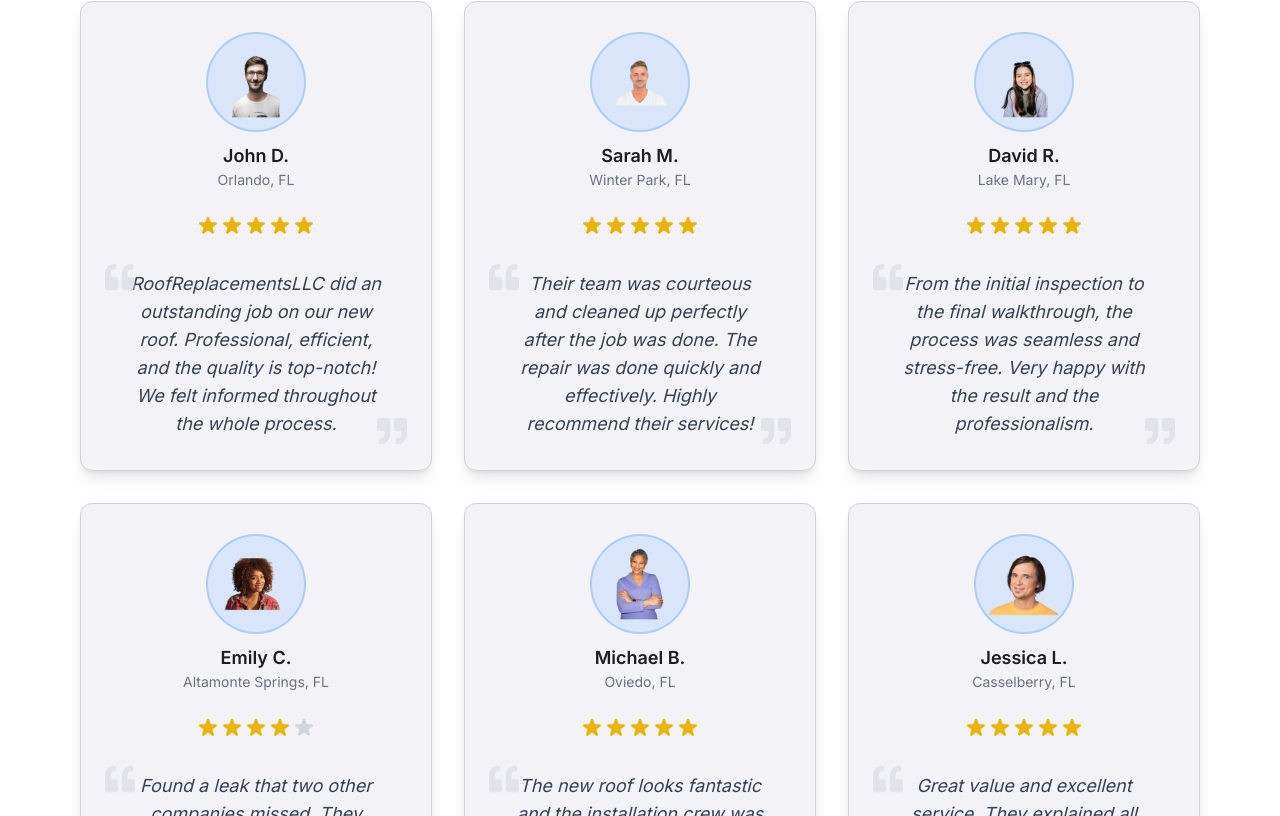
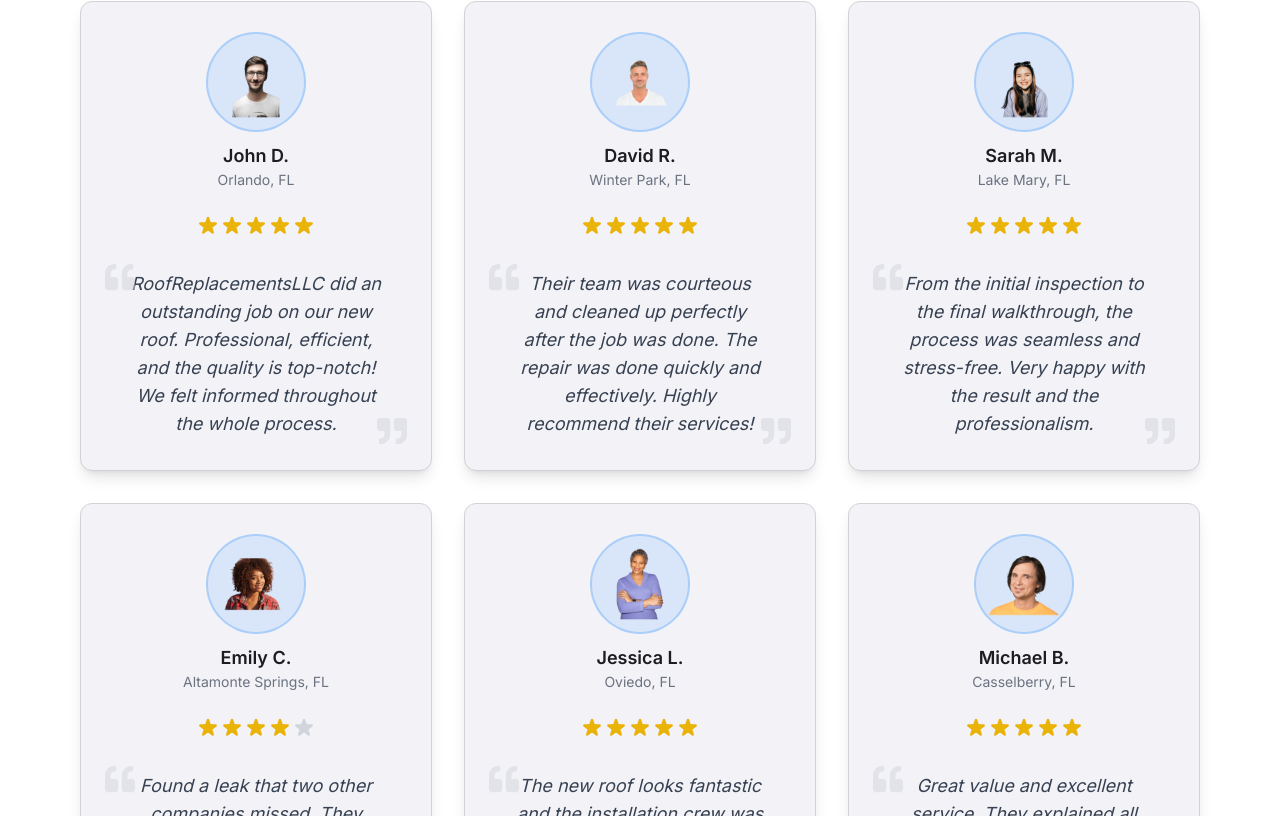
Before and after one commit to mashuppss/roofing, a Next.js app: page / in a window 1280 px wide. Shown: the part 3744-4560 px from the top of the page. Built offline with nearby package versions, Linux system fonts and the light colour scheme.

Commit message:
Added custoemrs

```diff
--- a/app/components/Testimonials.tsx
+++ b/app/components/Testimonials.tsx
@@ -38,14 +38,14 @@ const testimonialsData = [
   },
   {
     quote: "Their team was courteous and cleaned up perfectly after the job was done. The repair was done quickly and effectively. Highly recommend their services!",
-    name: "Sarah M.",
+    name: "David R.",
     location: "Winter Park, FL",
     rating: 5,
     imageUrl: `${basePath}/assets/customers/2.png` // Added image URL
   },
   {
     quote: "From the initial inspection to the final walkthrough, the process was seamless and stress-free. Very happy with the result and the professionalism.",
-    name: "David R.",
+    name: "Sarah M.",
     location: "Lake Mary, FL",
     rating: 5,
     imageUrl: `${basePath}/assets/customers/3.png` // Added image URL
@@ -59,14 +59,14 @@ const testimonialsData = [
   },
   {
     quote: "The new roof looks fantastic and the installation crew was incredibly professional and efficient. Would definitely use them again.",
-    name: "Michael B.",
+    name: "Jessica L.",
     location: "Oviedo, FL",
     rating: 5,
     imageUrl: `${basePath}/assets/customers/5.png` // Added image URL
   },
   {
     quote: "Great value and excellent service. They explained all the options clearly and helped us choose the best roof for our budget.",
-    name: "Jessica L.",
+    name: "Michael B.",
     location: "Casselberry, FL",
     rating: 5,
     imageUrl: `${basePath}/assets/customers/6.png` // Added image URL
```
Also changed, not shown: 8 other files (tests, documents, lock files or other folders).
